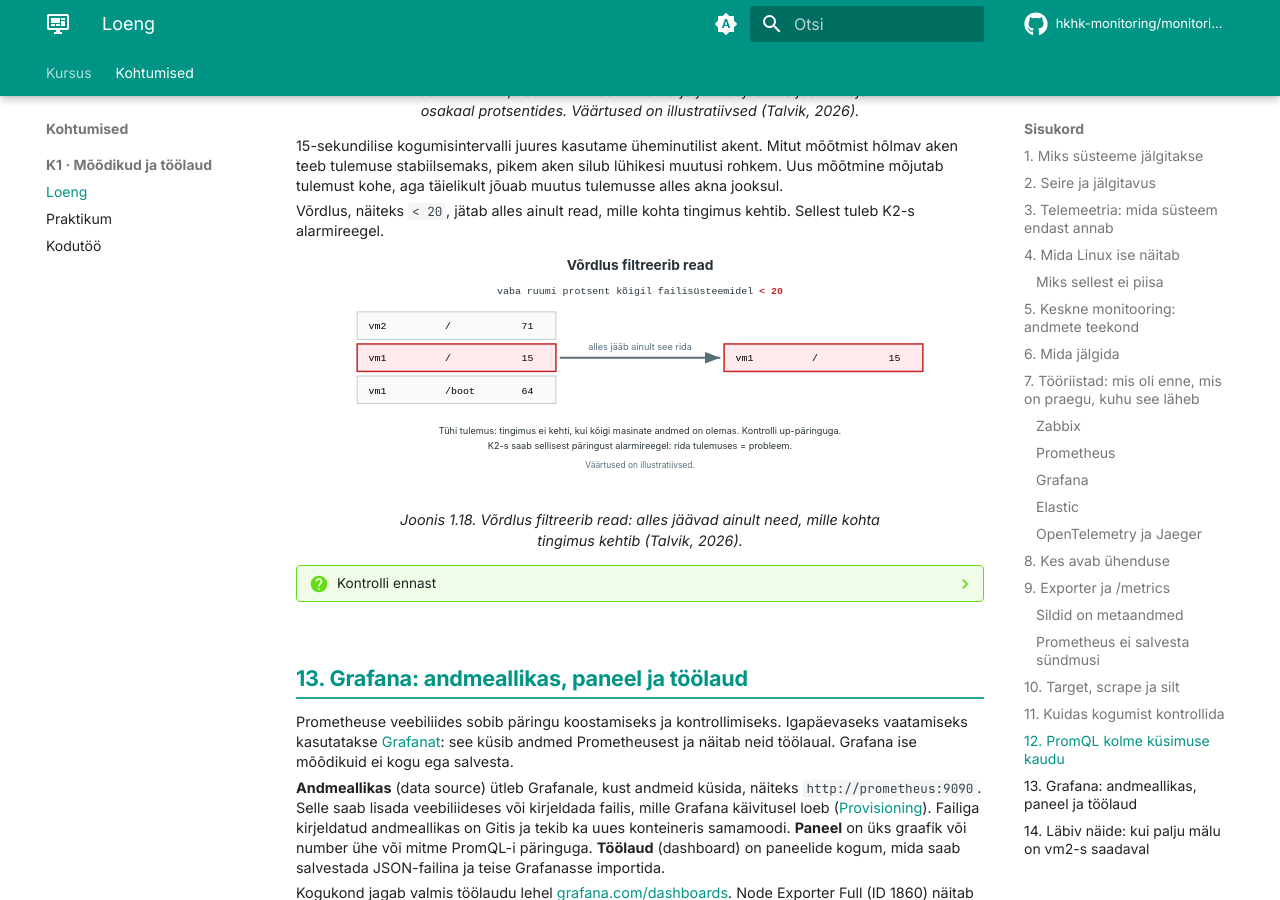
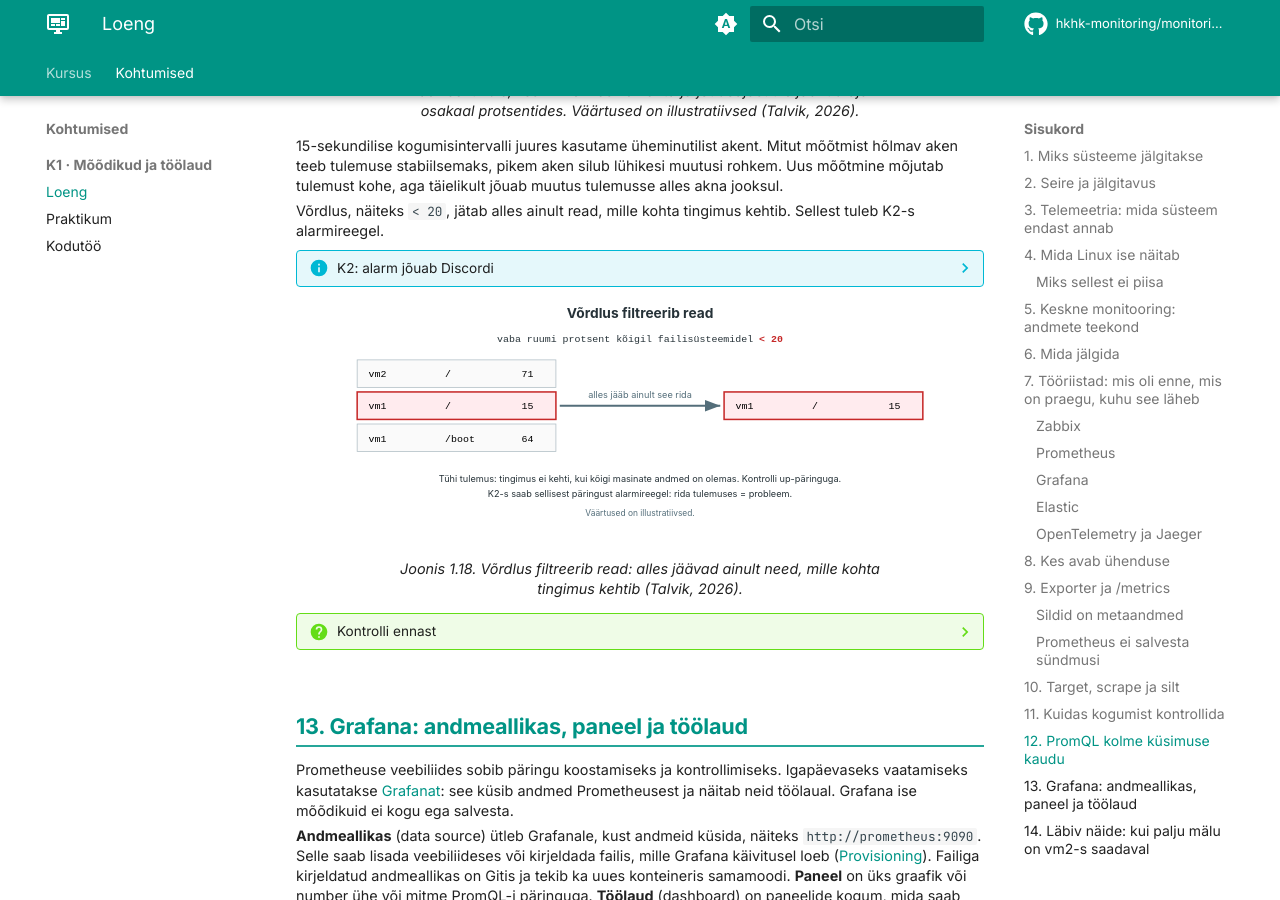
Before and after one commit to hkhk-monitoring/monitoring-lite, an MkDocs documentation site: the page built from docs/k01/lecture.md, in a window 1280 px wide and 900 px high, scrolled down 15048 px. Built offline with MkDocs 1.6.1 and Material for MkDocs 9.7.7, drawn with Linux system fonts in a browser that asks for light colours; comment, search, counter and statistics services are not loaded; part of the change alters nothing that is shown.

Commit message:
K1 loeng: K2 alarmid jõuavad kursuse Discordi serverisse, Alertmanageri Discordi tugi alates 0.25.0 ja PromLabsi kursused edasiõppimiseks

```diff
--- a/docs/k01/lecture.md
+++ b/docs/k01/lecture.md
@@ -543,6 +543,13 @@ avg by (instance) (rate(node_cpu_seconds_total{mode="idle"}[1m]))
 
 Võrdlus, näiteks `< 20`, jätab alles ainult read, mille kohta tingimus kehtib. Sellest tuleb K2-s alarmireegel.
 
+??? info "K2: alarm jõuab Discordi"
+    Alarmireegel on päring koos tingimusega, mis kehtib teatud aja, näiteks „vm2 protsessor on üle 80% kauem kui 2 minutit“. Kui reegel käivitub, saadetakse teavitus kanalisse, kus inimesed seda näevad. K2-s saadad teavitused kursuse Discordi serverisse **TechTribe**: Grafana alarmid ja Zabbixi triggerid saadavad sinna teate, kui probleem tekib, ja teise teate, kui see laheneb.
+
+    Grafanas on Discord valmis teavituskanal. Prometheuse oma teavitustööriist Alertmanager oskab Discordi saata alates versioonist 0.25.0. Enne seda oli vaja eraldi vahendusprogrammi, mis Alertmanageri teate Discordi kujule teisendas. Seadistuse näide on PromLabsi artiklis [Sending Prometheus alerts to Discord with Alertmanager v0.25.0](https://promlabs.com/blog/2022/12/23/sending-prometheus-alerts-to-discord-with-alertmanager-v0-25-0/).
+
+    Kes tahab Prometheust ja PromQL-i põhjalikumalt õppida, leiab harjutustega kursused [PromLabs Training](https://training.promlabs.com/) lehelt. PromLabsi asutas Julius Volz, kes oli üks Prometheuse loojatest SoundCloudis.
+
 <figure markdown="span">
   ![Kolm rida vaba ruumi protsendiga; tingimus alla 20 jätab alles ainult ühe masina juurfailisüsteemi rea](../images/k01_vordlus.svg)
   <figcaption>Joonis 1.18. Võrdlus filtreerib read: alles jäävad ainult need, mille kohta tingimus kehtib (Talvik, 2026).</figcaption>
```
